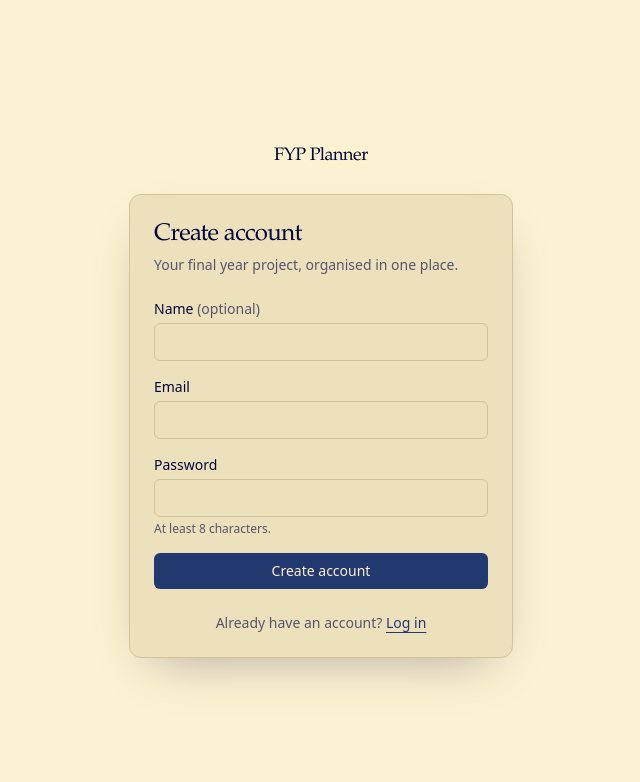
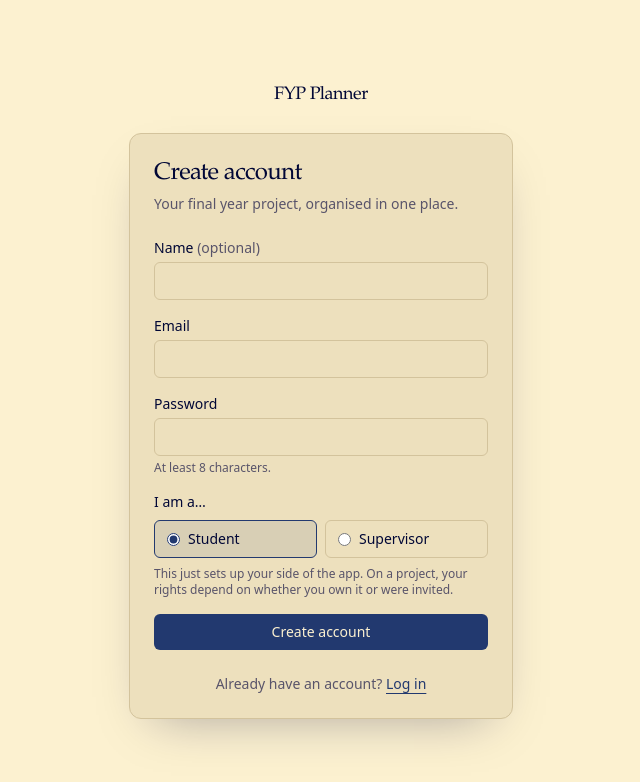
Before and after one commit to darshan-regmi/cairn, a Next.js app: page /signup in a window 1280 px wide. Shown: the top 782 px of the page, without its empty margins (319-959 px from the left). Built offline with nearby package versions, Linux system fonts and the light colour scheme; no server answers.

Commit message:
Let people choose a role at sign-up, gate sign-ups with ALLOW_SIGNUP, and add a forgot-password link

```diff
--- a/src/actions/auth.ts
+++ b/src/actions/auth.ts
@@ -3,6 +3,7 @@
 import { Prisma } from "@/generated/prisma/client";
 import { hashPassword } from "@/lib/password";
 import { prisma } from "@/lib/prisma";
+import { isSignupAllowed } from "@/lib/config";
 import { signUpSchema } from "@/lib/validation";
 
 export type SignUpState = {
@@ -16,10 +17,18 @@ export async function signUp(
   _prev: SignUpState,
   formData: FormData,
 ): Promise<SignUpState> {
+  if (!isSignupAllowed()) {
+    return {
+      success: false,
+      error: "Sign-ups are closed. Ask the admin to invite you.",
+    };
+  }
+
   const parsed = signUpSchema.safeParse({
     name: formData.get("name"),
     email: formData.get("email"),
     password: formData.get("password"),
+    role: formData.get("role"),
   });
 
   if (!parsed.success) {
@@ -38,7 +47,9 @@ export async function signUp(
   const passwordHash = await hashPassword(parsed.data.password);
 
   try {
-    await prisma.user.create({ data: { email, name, passwordHash } });
+    await prisma.user.create({
+      data: { email, name, passwordHash, role: parsed.data.role },
+    });
     return { success: true };
   } catch (error) {
     if (
--- a/src/app/(auth)/login/page.tsx
+++ b/src/app/(auth)/login/page.tsx
@@ -1,6 +1,7 @@
 import { redirect } from "next/navigation";
 import Link from "next/link";
 import { auth } from "@/lib/auth";
+import { isSignupAllowed } from "@/lib/config";
 import { safeCallbackUrl } from "@/lib/navigation";
 import { LoginForm } from "@/components/auth/LoginForm";
 
@@ -14,6 +15,7 @@ export default async function LoginPage({
 
   const { registered, callbackUrl } = await searchParams;
   const callback = safeCallbackUrl(callbackUrl);
+  const signupAllowed = isSignupAllowed();
 
   return (
     <div className="space-y-6">
@@ -33,6 +35,16 @@ export default async function LoginPage({
       <LoginForm callbackUrl={callback} />
 
       <p className="text-center text-sm text-muted">
+        <Link
+          href="/reset"
+          className="rounded text-accent underline underline-offset-4 focus-visible:outline-2 focus-visible:outline-offset-2 focus-visible:outline-accent"
+        >
+          Forgot your password?
+        </Link>
+      </p>
+
+      {signupAllowed && (
+        <p className="text-center text-sm text-muted">
           No account yet?{" "}
           <Link
             href={
@@ -45,6 +57,7 @@ export default async function LoginPage({
             Create one
           </Link>
         </p>
+      )}
     </div>
   );
 }
--- a/src/app/(auth)/signup/page.tsx
+++ b/src/app/(auth)/signup/page.tsx
@@ -1,6 +1,7 @@
 import { redirect } from "next/navigation";
 import Link from "next/link";
 import { auth } from "@/lib/auth";
+import { isSignupAllowed } from "@/lib/config";
 import { safeCallbackUrl } from "@/lib/navigation";
 import { SignUpForm } from "@/components/auth/SignUpForm";
 
@@ -14,6 +15,34 @@ export default async function SignUpPage({
 
   const { callbackUrl } = await searchParams;
   const callback = safeCallbackUrl(callbackUrl);
+
+  if (!isSignupAllowed()) {
+    return (
+      <div className="space-y-6">
+        <div className="space-y-1">
+          <h1 className="text-2xl tracking-tight">Sign-ups are closed</h1>
+          <p className="text-sm text-muted">
+            This planner isn&rsquo;t accepting new accounts right now. If you
+            were invited to a project, ask the owner to send you an invite link.
+          </p>
+        </div>
+
+        <p className="text-center text-sm text-muted">
+          Already have an account?{" "}
+          <Link
+            href={
+              callback
+                ? `/login?callbackUrl=${encodeURIComponent(callback)}`
+                : "/login"
+            }
+            className="rounded text-accent underline underline-offset-4 focus-visible:outline-2 focus-visible:outline-offset-2 focus-visible:outline-accent"
+          >
+            Log in
+          </Link>
+        </p>
+      </div>
+    );
+  }
 
   return (
     <div className="space-y-6">
--- a/src/components/auth/SignUpForm.tsx
+++ b/src/components/auth/SignUpForm.tsx
@@ -80,6 +80,35 @@ export function SignUpForm({ callbackUrl }: { callbackUrl?: string }) {
         <p className="text-xs text-muted">At least 8 characters.</p>
       </div>
 
+      <fieldset className="space-y-2">
+        <legend className="block text-sm font-medium">I am a…</legend>
+        <div className="grid grid-cols-2 gap-2">
+          <label className="flex cursor-pointer items-center gap-2 rounded-md border border-edge px-3 py-2 text-sm has-[:checked]:border-accent has-[:checked]:bg-accent/10">
+            <input
+              type="radio"
+              name="role"
+              value="STUDENT"
+              defaultChecked
+              className="accent-accent"
+            />
+            Student
+          </label>
+          <label className="flex cursor-pointer items-center gap-2 rounded-md border border-edge px-3 py-2 text-sm has-[:checked]:border-accent has-[:checked]:bg-accent/10">
+            <input
+              type="radio"
+              name="role"
+              value="SUPERVISOR"
+              className="accent-accent"
+            />
+            Supervisor
+          </label>
+        </div>
+        <p className="text-xs text-muted">
+          This just sets up your side of the app. On a project, your rights
+          depend on whether you own it or were invited.
+        </p>
+      </fieldset>
+
       {state.error && (
         <p className="text-sm text-red-700 dark:text-red-400">{state.error}</p>
       )}
--- /dev/null
+++ b/src/lib/config.ts
@@ -0,0 +1,15 @@
+// Environment-driven feature flags. Read at call time (not module load) so the
+// dev server and tests pick up changes without a rebuild.
+
+/**
+ * Whether new accounts can be created.
+ *
+ * Unset or empty means open, so a fresh checkout works out of the box. Set
+ * `ALLOW_SIGNUP=false` (or `0`) to close registration once your own account
+ * exists. Any other value is treated as closed, so a typo fails safe.
+ */
+export function isSignupAllowed(): boolean {
+  const value = process.env.ALLOW_SIGNUP;
+  if (value === undefined || value === "") return true;
+  return value === "true" || value === "1";
+}
--- a/src/lib/validation.ts
+++ b/src/lib/validation.ts
@@ -8,6 +8,12 @@ export const signUpSchema = z.object({
     .string()
     .min(8, "Password must be at least 8 characters.")
     .max(200),
+  // The role a person is in general; per-project rights live on ProjectMember.
+  // Missing means the common case: a student running their own project.
+  role: z
+    .enum(["STUDENT", "SUPERVISOR"])
+    .nullish()
+    .transform((value) => value ?? "STUDENT"),
 });
 
 export const loginSchema = z.object({
```
Also changed, not shown: 2 other files (tests, documents, lock files or other folders). Lines whose indentation alone changed are shown as unchanged.
